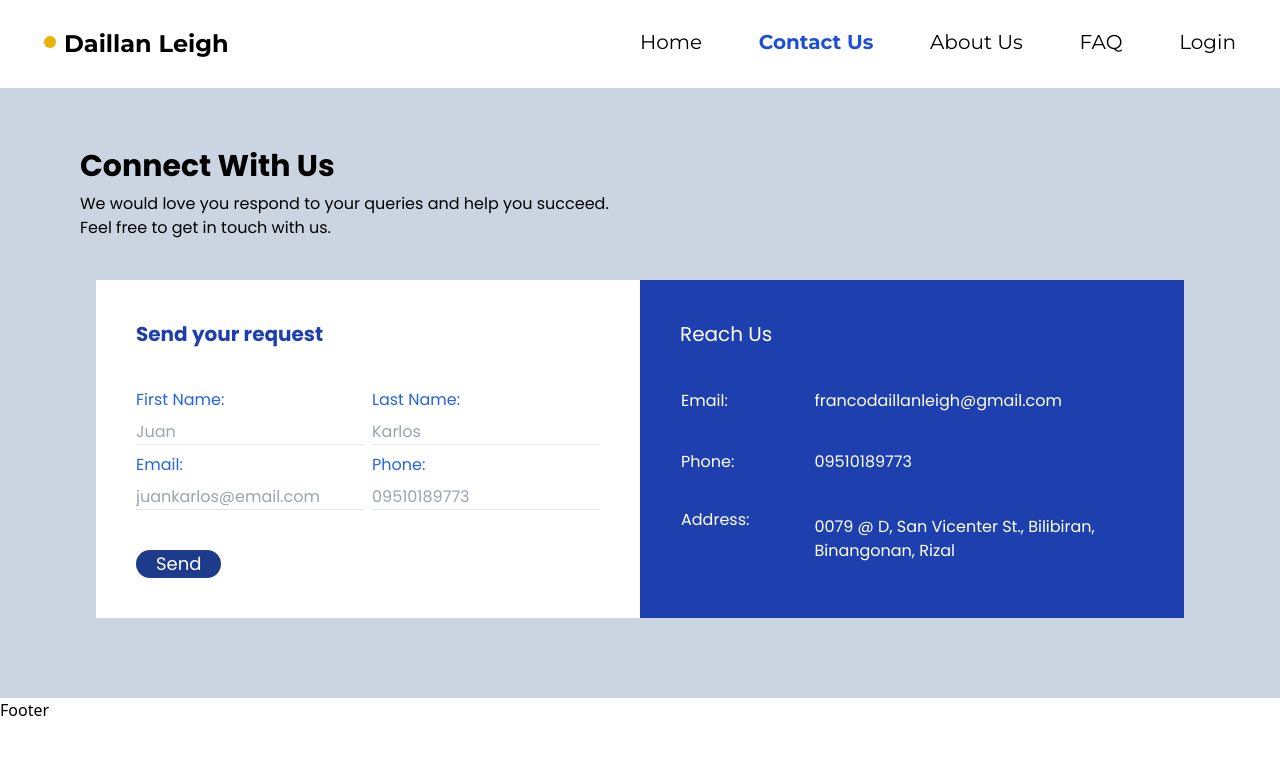
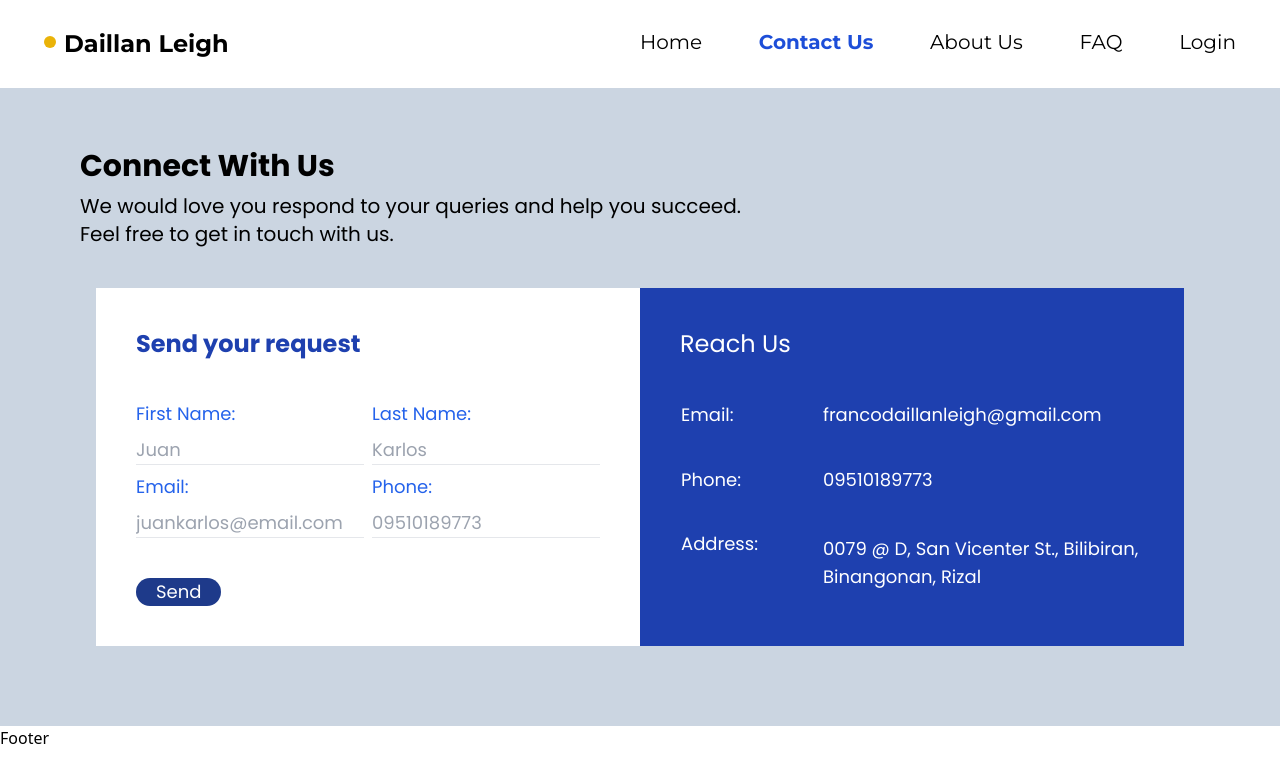
Before and after one commit to LeighDaillan/My-App, a Next.js app: page /contact-us in a window 1280 px wide. Shown: the top 782 px of the page. Built offline with nearby package versions, Linux system fonts and the light colour scheme.

Commit message:
edited font size

```diff
--- a/pages/contact-us/index.js
+++ b/pages/contact-us/index.js
@@ -37,7 +37,7 @@ const ContactUs = function () {
       <div className="bg-slate-300 h-auto w-auto p-10 font-pop">
         <div className="ml-10 mt-5">
           <h1 className="text-3xl font-bold mb-2 ">Connect With Us</h1>
-          <p>
+          <p className="text-xl">
             We would love you respond to your queries and help you succeed.{" "}
             <br />
             Feel free to get in touch with us.
@@ -45,8 +45,8 @@ const ContactUs = function () {
         </div>
 
         <div className="grid grid-cols-2 mx-14 my-10">
-          <form id="contact-form" className="bg-white p-10">
-            <h2 className="text-blue-800 font-bold text-xl mb-10">
+          <form id="contact-form" className="bg-white p-10 text-lg">
+            <h2 className="text-blue-800 font-bold text-2xl mb-10">
               Send your request
             </h2>
 
@@ -93,8 +93,8 @@ const ContactUs = function () {
             </button>
           </form>
 
-          <div className="bg-blue-800 p-10 text-white">
-            <h2 className=" text-xl mb-10">Reach Us</h2>
+          <div className="bg-blue-800 p-10 text-white text-lg">
+            <h2 className=" text-2xl mb-10">Reach Us</h2>
             <table className="table-fixed">
               <tbody>
                 <tr>
```
